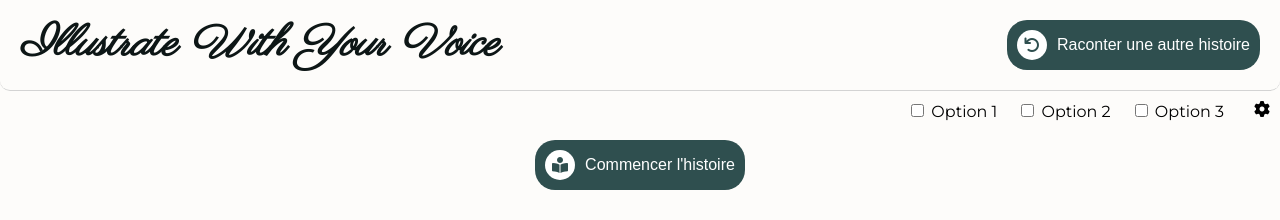
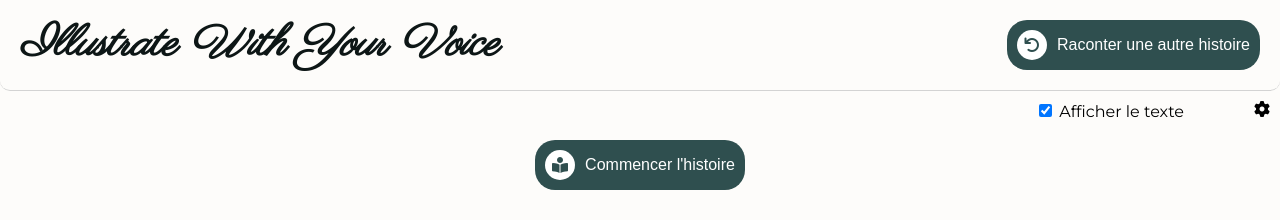
Before and after one commit to Drallireeh/IllustrateWithYourVoice, a website: page index.html in a window 1280 px wide. Both pictures are taken after a click on the icon 1262 px from the left and 109 px from the top of the page. Shown: the top 220 px of the page. Drawn offline with nearby package versions, Linux system fonts and the light colour scheme.

Commit message:
option affichage texte

```diff
--- a/index.html
+++ b/index.html
@@ -38,18 +38,18 @@
             <ul>
                 <li>
                     <div>
-                        <input class="checkbox" type="checkbox" id="option1" name="">
-                        <label for="scales">Option 1</label>
+                        <input class="checkbox" type="checkbox" id="display-text" name="" onclick="displayText()" checked>
+                        <label for="scales">Afficher le texte</label>
                     </div>
                 </li>
                 <li>
-                    <div>
+                    <div style="display:none;">
                         <input class="checkbox" type="checkbox" id="option2" name="">
                         <label for="scales">Option 2</label>
                     </div>
                 </li>
                 <li>
-                    <div>
+                    <div style="display:none;">
                         <input class="checkbox" type="checkbox" id="option3" name="">
                         <label for="scales">Option 3</label>
                     </div>
@@ -70,6 +70,15 @@
         <section>
         </section>
     </main>
+    <script>
+        function displayText(){
+        if ($('#display-text').is(':checked')) {
+            $('#textarea').show();
+        } else {
+            $('#textarea').hide();
+        }
+    }
+    </script>
 </body>
 
 </html>
--- a/main.js
+++ b/main.js
@@ -8,4 +8,6 @@ $( document ).ready(function() {
         $('#settings > ul').css("display", "inline-flex");
         settingsDiplayed = true;
     }
+
+
 })});
```
